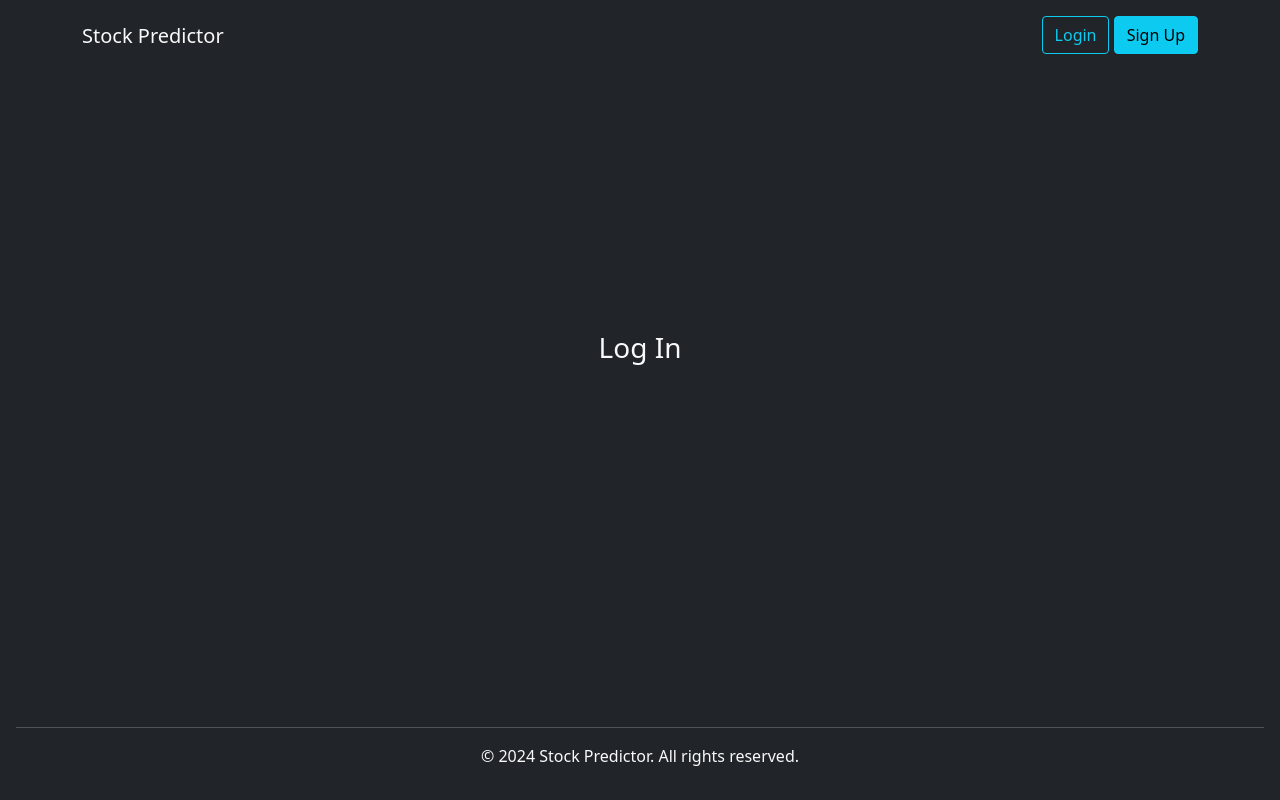
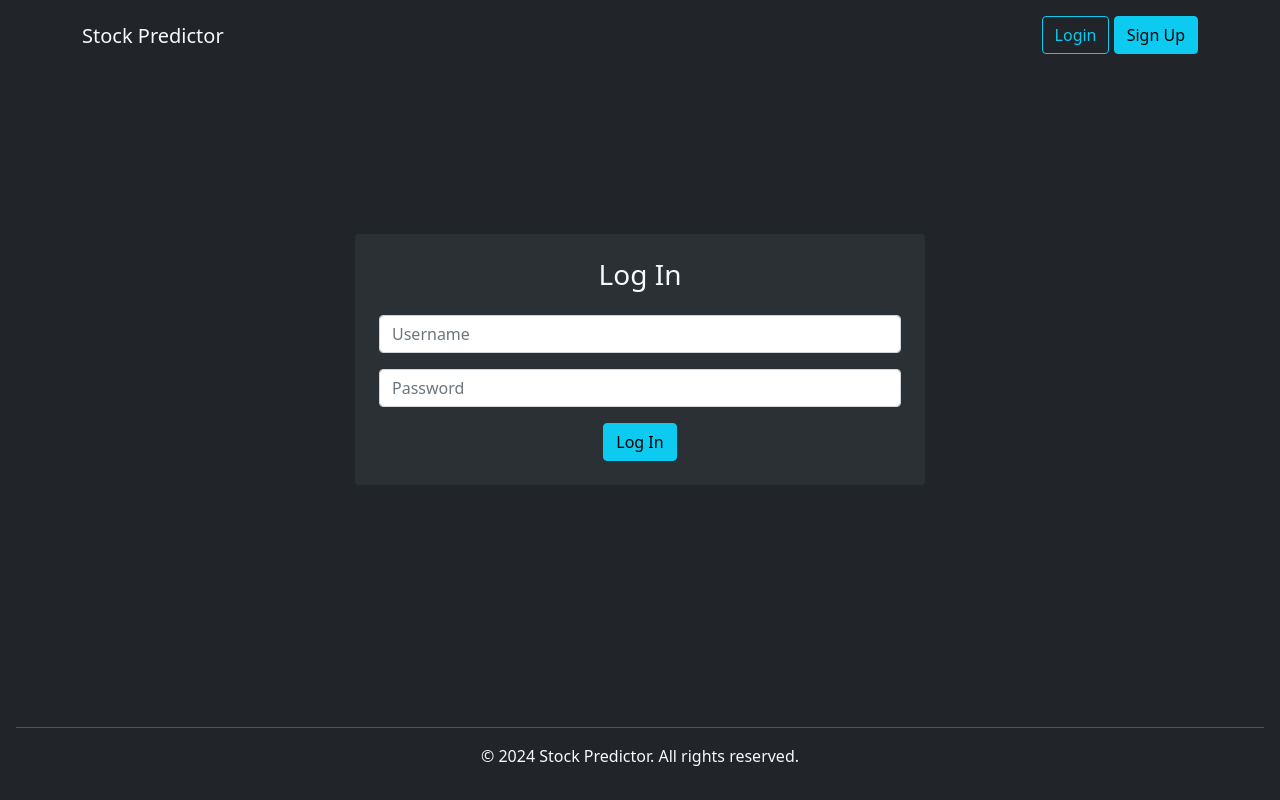
Before and after one commit to Firoz-Shaik/stock-prediction, a React (Vite) app in the folder react-frontend/: page /login in a window 1280 px wide. Built offline with nearby package versions, Linux system fonts and the light colour scheme.

Commit message:
Added Login functionality

```diff
--- a/react-frontend/src/App.jsx
+++ b/react-frontend/src/App.jsx
@@ -5,10 +5,12 @@ import Footer from './components/Footer'
 import Register from './components/Register'
 import Login from './components/Login'
 import { BrowserRouter, Routes, Route } from 'react-router-dom'
+import AuthProvider from './components/AuthProvider'
 
 function App() {
   return (
     <>
+    <AuthProvider>
       <BrowserRouter>
         <Header />
         <Routes>
@@ -18,6 +20,7 @@ function App() {
         </Routes>
         <Footer />
       </BrowserRouter>
+    </AuthProvider>
     </>
   )
 }
--- /dev/null
+++ b/react-frontend/src/components/AuthProvider.jsx
@@ -0,0 +1,17 @@
+import { createContext, useState } from 'react'
+
+const AuthContext = createContext()
+
+const AuthProvider = ({ children }) => {
+
+    const [isAuthenticated, setIsAuthenticated] = useState(localStorage.getItem('accessToken') ? true : false)
+
+    return (
+        <AuthContext.Provider value={{ isAuthenticated, setIsAuthenticated }}>
+            {children}
+        </AuthContext.Provider>
+    )
+}
+
+export { AuthContext }
+export default AuthProvider
--- a/react-frontend/src/components/Header.jsx
+++ b/react-frontend/src/components/Header.jsx
@@ -1,17 +1,32 @@
-import React from 'react'
+import React, { useContext } from 'react'
 import Button from './Button'
-import { Link } from 'react-router-dom'
+import { Link, useNavigate } from 'react-router-dom'
+import { AuthContext } from './AuthProvider'
 
 const Header = () => {
+  const { isAuthenticated, setIsAuthenticated } = useContext(AuthContext)
+  const navigate = useNavigate()
+  const handleLogout = () => {
+    localStorage.removeItem('accessToken')
+    localStorage.removeItem('refreshToken')
+    setIsAuthenticated(false)
+    navigate('/login') // Redirect to login page after logout
+  }
+
   return (
     <>
         <nav className='navbar container pt-3 pb-3 align-items-start'>
             <Link className='navbar-brand text-light' to='/'>Stock Predictor</Link>
 
             <div>
-                <Button text='Login' class='btn-outline-info' url='/login' />
-                &nbsp;
-                <Button text='Sign Up' class='btn-info' url='/register' />
+                {isAuthenticated ? (
+                  <button text='Log Out' class='btn-danger text-center rounded' onClick={handleLogout}>Log Out</button>
+                ) : (
+                  <>
+                    <Button text='Login' class='btn-outline-info' url='/login' />
+                    &nbsp;
+                    <Button text='Sign Up' class='btn-info' url='/register' />
+                  </>)}
             </div>
         </nav>
     </>
--- a/react-frontend/src/components/Login.jsx
+++ b/react-frontend/src/components/Login.jsx
@@ -1,12 +1,53 @@
-import React from 'react'
+import React, { useState, useContext } from 'react'
+import axios from 'axios'
+import { useNavigate } from 'react-router-dom'
+import { AuthContext } from './AuthProvider'
 
 const Login = () => {
+    const [username, setUsername] = useState('')
+    const [password, setPassword] = useState('')
+    const [error, setError] = useState('')
+    const [loading, setLoading] = useState(false)
+    const navigate = useNavigate()
+    const {isAuthenticated, setIsAuthenticated} = useContext(AuthContext)
+
+    const handleLogin = async (e) => {
+        e.preventDefault()
+        setLoading(true)
+        const userData = {
+            username: username,
+            password: password
+        }
+        try{
+            const response = await axios.post('http://127.0.0.1:8000/api/v1/token/', userData)
+            localStorage.setItem('accessToken', response.data.access)
+            localStorage.setItem('refreshToken', response.data.refresh)
+            console.log('Login successful:', response.data)
+            setIsAuthenticated(true)
+            setError('')
+            navigate('/') // Redirect to home page after successful login
+        }catch(error){
+            setError('Invalid credentials')
+        }finally {
+            setLoading(false)
+        }
+    }
   return (
     <>
     <div className='container'>
         <div className='row justify-content-center'>
-            <div className='col-md-6'>
+            <div className='col-md-6 bg-light-dark p-4 rounded'>
                 <h3 className='text-light text-center mb-4'>Log In</h3>
+                <form onSubmit={handleLogin}>
+                    <div className='mb-3'>
+                        <input type="text" className='form-control' placeholder='Username' value={username} onChange={(e) => setUsername(e.target.value)}/>
+                    </div>
+                    <div className='mb-3'>
+                        <input type="password" className='form-control' placeholder='Password' value={password} onChange={(e) => setPassword(e.target.value)}/>
+                    </div>
+                    {error && <div className='alert alert-danger'>{error}</div>}
+                    <button type="submit" className='btn btn-info d-block mx-auto' disabled={loading}>{loading ? 'Logging In...' : 'Log In'}</button>
+                </form>
             </div>
         </div>
     </div>
```
Lines whose indentation alone changed are shown as unchanged.
